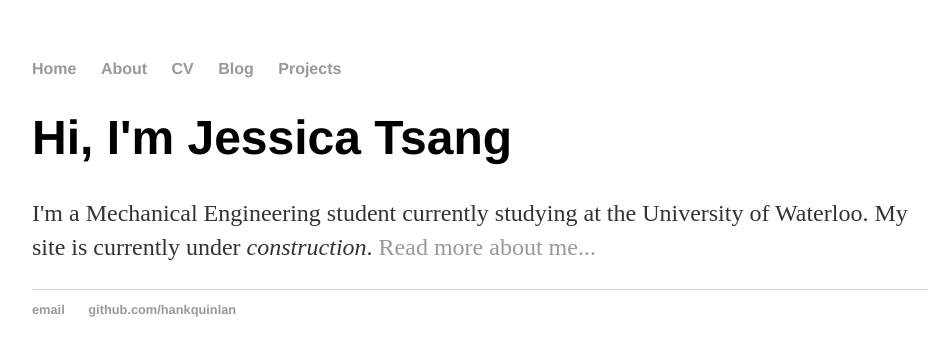
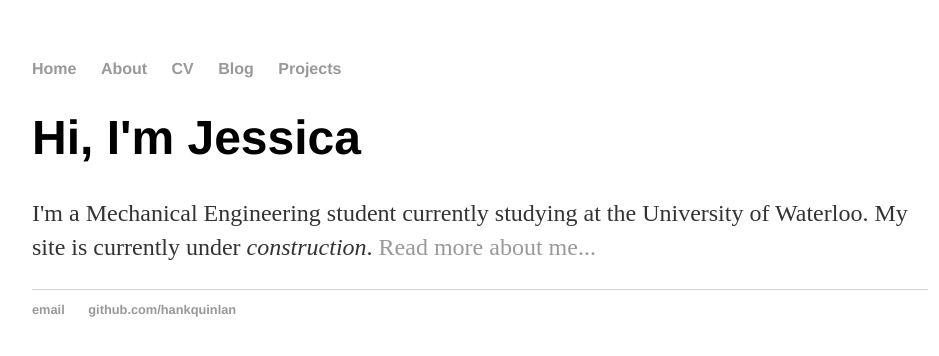
Before and after one commit to jhltsang/jhltsang.github.io, a Jekyll site: the page built from index.html, in a window 1280 px wide. Shown: the top 356 px of the page, without its empty margins (160-1099 px from the left). Built offline with Jekyll 4.4.1, drawn with Linux system fonts in a browser that asks for light colours; part of the change alters nothing that is shown.

Commit message:
Update index.html

```diff
--- a/index.html
+++ b/index.html
@@ -1,8 +1,8 @@
 ---
 layout: default
-title: Hank Quinlan, Horrible Cop
+title: Jessica Tsang
 ---
 <div class="blurb">
-	<h1>Hi, I'm Jessica Tsang</h1>
+	<h1>Hi, I'm Jessica</h1>
 	<p>I'm a Mechanical Engineering student currently studying at the University of Waterloo. My site is currently under <em>construction</em>. <a href="/about">Read more about me...</a></p>
 </div><!-- /.blurb -->
```
